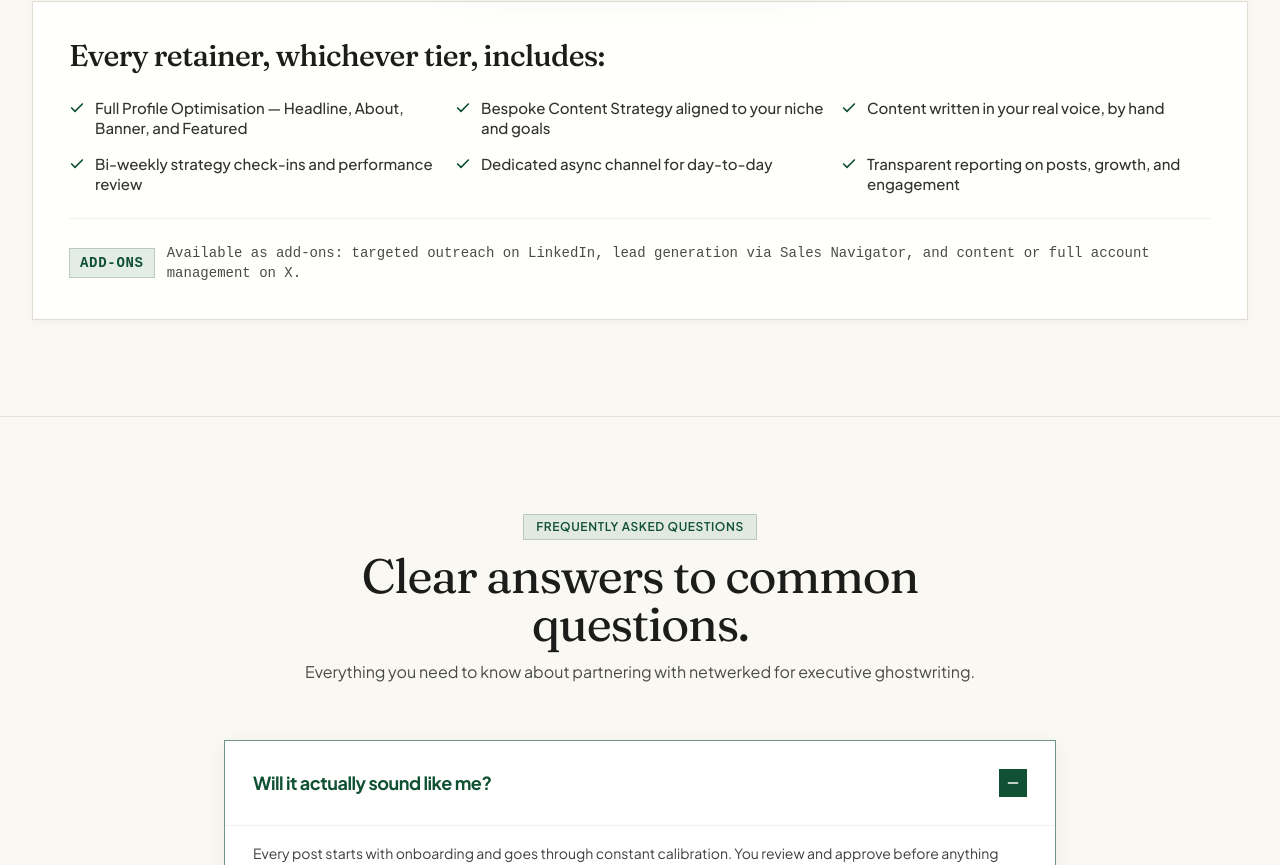
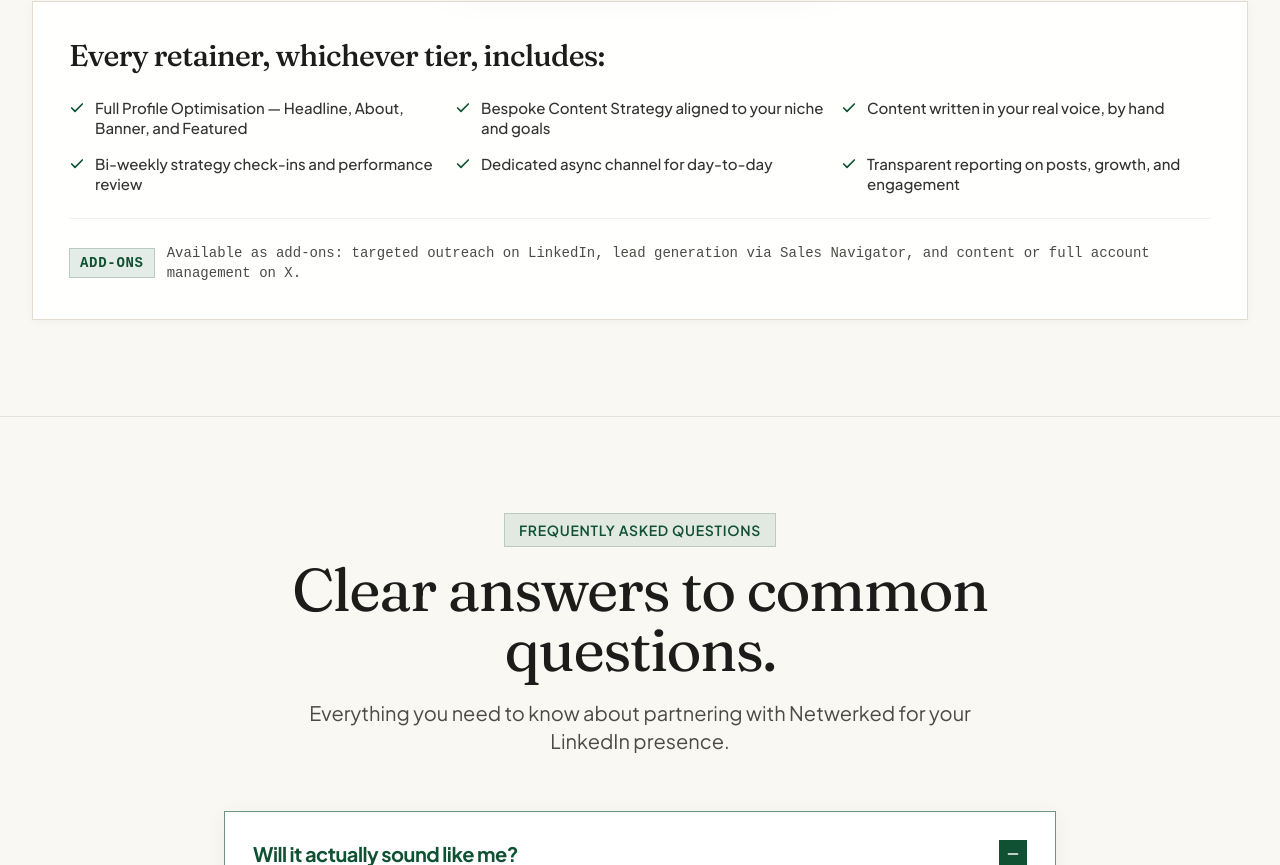
Before and after one commit to swarnavaaaa/Drishtiwebsite, a React (Vite) app: page / in a window 1280 px wide. Shown: the part 11135-12000 px from the top of the page. Built offline with nearby package versions, Linux system fonts and the light colour scheme.

Commit message:
feat(faq): update questions, detailed answers, header, and discovery call footer

```diff
--- a/src/components/FAQ.jsx
+++ b/src/components/FAQ.jsx
@@ -21,16 +21,16 @@ export const FAQ = ({ onOpenBooking }) => {
           whileInView={{ opacity: 1, y: 0 }}
           viewport={{ once: true }}
           transition={{ duration: 0.45 }}
-          className="text-center max-w-2xl mx-auto mb-14 space-y-3"
+          className="text-center max-w-3xl mx-auto mb-14 space-y-3"
         >
-          <div className="inline-flex items-center gap-2 px-3 py-1 bg-mint/50 border border-sage/40 text-forest text-xs font-semibold uppercase tracking-wider">
+          <div className="inline-flex items-center gap-2 px-3.5 py-1.5 bg-mint/50 border border-sage/40 text-forest text-xs sm:text-sm font-semibold uppercase tracking-wider">
             {faq.heading}
           </div>
-          <h2 className="font-display text-3xl sm:text-4xl md:text-5xl text-charcoal font-normal tracking-tight">
-            Clear answers to common questions.
+          <h2 className="font-display text-3xl sm:text-5xl md:text-6xl text-charcoal font-normal tracking-tight leading-[1.12]">
+            {faq.subheading || "Clear answers to common questions."}
           </h2>
-          <p className="text-sm sm:text-base text-charcoal-muted">
-            Everything you need to know about partnering with netwerked for executive ghostwriting.
+          <p className="text-base sm:text-lg md:text-xl text-charcoal-muted max-w-2xl mx-auto pt-2 leading-relaxed">
+            {faq.subtext}
           </p>
         </motion.div>
 
@@ -52,7 +52,7 @@ export const FAQ = ({ onOpenBooking }) => {
                   className="w-full p-5 sm:p-7 min-h-[56px] text-left flex items-start justify-between gap-4 focus:outline-none focus-visible:ring-2 focus-visible:ring-forest cursor-pointer"
                   aria-expanded={isOpen}
                 >
-                  <span className={`font-sans font-bold text-base sm:text-lg tracking-tight transition-colors duration-200 ${
+                  <span className={`font-sans font-bold text-lg sm:text-xl tracking-tight transition-colors duration-200 ${
                     isOpen ? 'text-forest' : 'text-charcoal'
                   }`}>
                     {item.question}
@@ -75,7 +75,7 @@ export const FAQ = ({ onOpenBooking }) => {
                       transition={{ duration: 0.25, ease: "easeOut" }}
                       className="overflow-hidden"
                     >
-                      <div className="px-5 sm:px-7 pb-6 text-sm text-charcoal/85 leading-relaxed border-t border-charcoal-border/40 pt-4 font-normal">
+                      <div className="px-5 sm:px-7 pb-6 text-[15px] sm:text-base text-charcoal/85 leading-relaxed border-t border-charcoal-border/40 pt-4 font-normal">
                         {item.answer}
                       </div>
                     </motion.div>
@@ -87,16 +87,16 @@ export const FAQ = ({ onOpenBooking }) => {
         </div>
 
         {/* Bottom Question Help */}
-        <div className="mt-12 text-center">
-          <p className="text-xs sm:text-sm text-charcoal-muted">
-            Have a specific scenario not covered above?{' '}
+        <div className="mt-14 text-center">
+          <p className="text-sm sm:text-base text-charcoal-muted">
+            {faq.footerText || "Have a specific scenario to talk through?"}{' '}
             <a
               href={websiteContent.brand.calendlyUrl}
               target="_blank"
               rel="noopener noreferrer"
-              className="text-forest font-bold underline underline-offset-4 hover:text-forest-dark cursor-pointer"
+              className="text-forest font-bold underline underline-offset-4 hover:text-forest-dark transition-colors cursor-pointer"
             >
-              Ask Drishti directly on a discovery call
+              {faq.footerLinkText || "Ask Drishti directly on a discovery call."}
             </a>
           </p>
         </div>
--- a/src/data/websiteContent.js
+++ b/src/data/websiteContent.js
@@ -443,37 +443,41 @@ Resonance first. Reach follows.`,
   },
 
   faq: {
-    heading: "Frequently Asked Questions",
+    heading: "FREQUENTLY ASKED QUESTIONS",
+    subheading: "Clear answers to common questions.",
+    subtext: "Everything you need to know about partnering with Netwerked for your LinkedIn presence.",
+    footerText: "Have a specific scenario to talk through?",
+    footerLinkText: "Ask Drishti directly on a discovery call.",
     items: [
       {
         question: "Will it actually sound like me?",
         answer:
-          "Every post starts with onboarding and goes through constant calibration. You review and approve before anything goes live. If it needs to sound more like you, it gets rewritten until it does.",
+          "Yes, and that's the whole point. We start with a deep onboarding to learn how you think, talk, and make decisions. Every post is written by hand in your voice, and you review and approve before anything goes live. If a draft needs to sound more like you, we rewrite it until it does. Over the first few weeks the calibration gets sharper, and soon people who know you well assume you wrote every word yourself.",
       },
       {
         question: "How long until I see results?",
         answer:
-          "LinkedIn growth compounds. Most clients see profile activity and inbound messages shift within the first 60 to 90 days. Visible follower and reach growth builds from there.",
+          "Early signals like stronger reach, better comments, and profile views from the right people usually show within the first four to six weeks. Inbound conversations, clients, talent, and press reaching out, tend to build from month two or three as your presence compounds. This is a long-term asset, so the value keeps climbing the longer you stay consistent. We track the movement and review it with you every two weeks.",
       },
       {
         question: "What if my schedule is too packed to review every post?",
         answer:
-          "That's exactly the point. Strategy, writing, design, and outreach are handled end to end. Your part is a monthly call and a quick approval pass.",
+          "That's exactly what the model is built for. Most clients spend under thirty minutes a week on this. If you want lighter involvement, our Complete Account Management option hands the whole engine to us: we write, post, and engage on your behalf, and you stay informed through a rhythm that fits your calendar. You stay as hands-on or hands-off as you like.",
       },
       {
         question: "Do you work with my industry?",
         answer:
-          "Netwerked has written for founders and leaders across financial modeling, AI, sports, market research, consulting, and hospitality. Every account keeps its own voice, built on the same underlying strategy.",
+          "Almost certainly. Current clients span finance, AI and tech, sports, market research, consulting, manufacturing, and more. The craft is in learning your world deeply enough to write with authority in it, and a background in risk and compliance at Deloitte and KPMG means technical and regulated fields are familiar ground. If your space is genuinely new to us, we'll say so on the call and tell you honestly how we'd approach it.",
       },
       {
         question: "How do you measure success?",
         answer:
-          "Every metric gets tracked transparently and reported monthly: posts published, connections made, and audience growth. Strategy stays flexible and gets recalibrated based on real performance.",
+          "Against your goals, set together at the start. For most leaders that means inbound conversations, follower quality and growth, engagement from decision-makers, and opportunities landing in your DMs. You get transparent reporting on posts, connections, and growth, plus a strategy review every two weeks so you always see what's working and where we're heading next.",
       },
       {
         question: "What happens on the discovery call?",
         answer:
-          "A conversation about your goals, your audience, and your current profile. If it's a fit, the next step is agreeing on a package, onboarding, and a start date.",
+          "A focused conversation about where you are now, where you want your presence to go, and whether we're the right fit. We'll talk through your goals, your audience, and the tier or setup that suits you, and you'll leave with a clear sense of the path forward, whether or not we work together. Pricing is shared here too, matched to what you actually need.",
       },
     ],
   },
```
